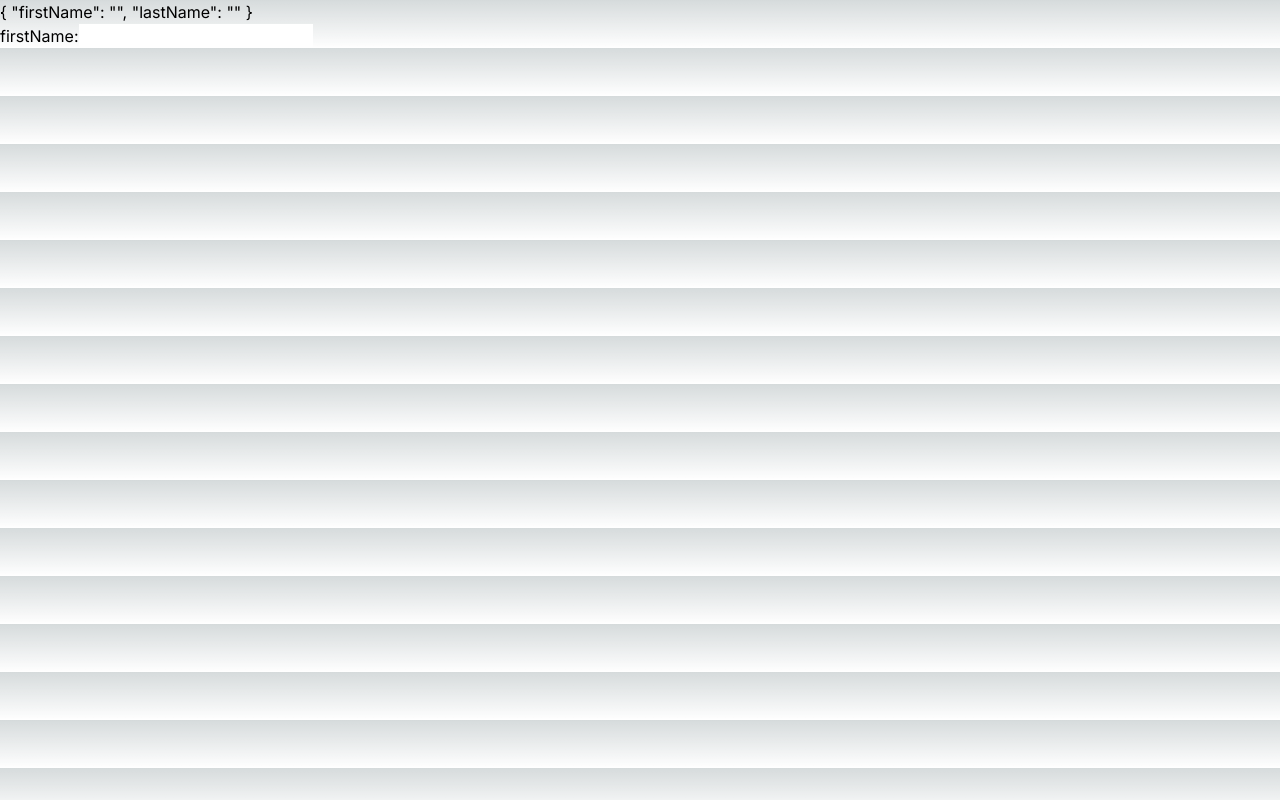
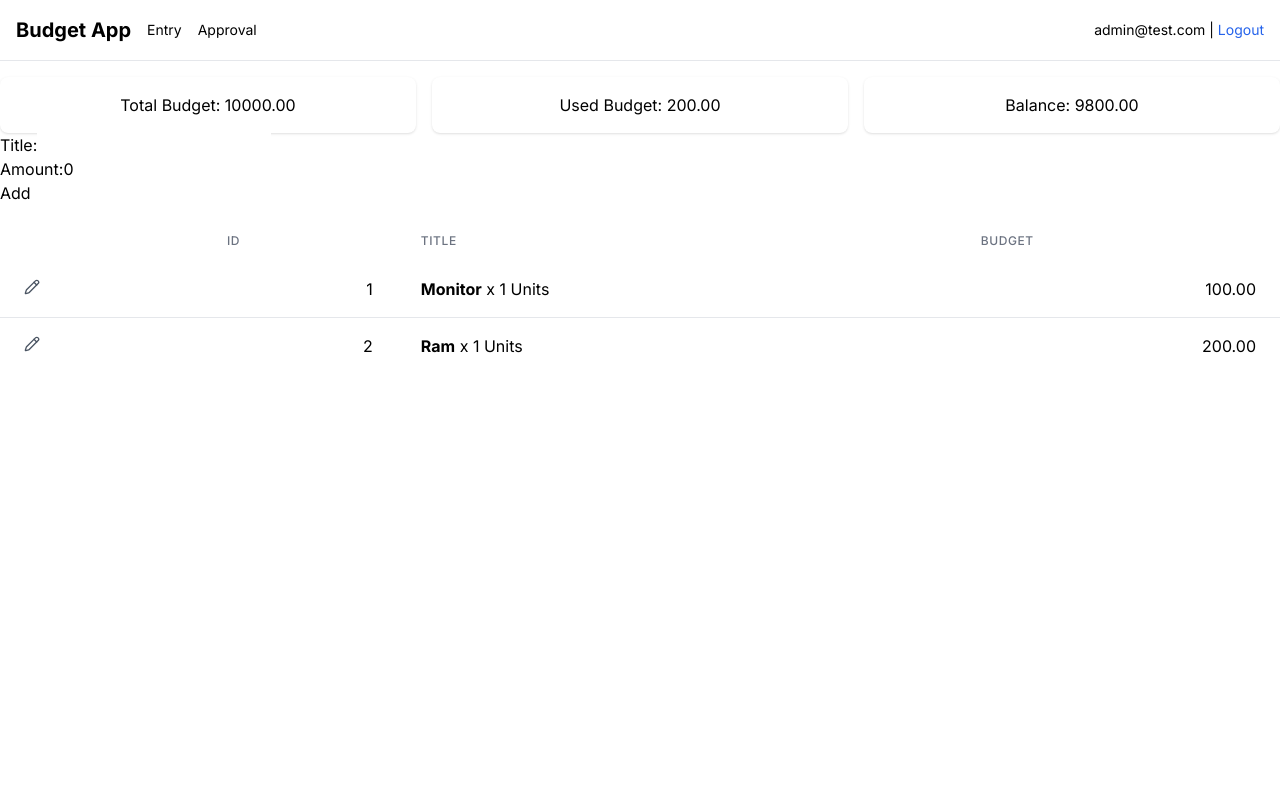
Before and after one commit to looxar/workflow-fe-1, a Next.js app: page / in a window 1280 px wide. Built offline with nearby package versions, Linux system fonts and the light colour scheme.

Commit message:
budget request list and add

```diff
--- a/src/app/globals.css
+++ b/src/app/globals.css
@@ -19,7 +19,7 @@ input {
   }
 } */
 
-body {
+/* body {
   color: rgb(var(--foreground-rgb));
   background: linear-gradient(
       to bottom,
@@ -27,7 +27,7 @@ body {
       rgb(var(--background-end-rgb))
     )
     rgb(var(--background-start-rgb));
-}
+} */
 
 @layer utilities {
   .text-balance {
--- a/src/app/page.tsx
+++ b/src/app/page.tsx
@@ -1,127 +1,54 @@
 "use client";
-// import ComponentProps from "@/components/ComponentProps";
-import EventProps from "@/components/EventProps";
-import ListRender from "@/components/ListRender";
-import TaskList from "@/components/TaskList";
-import ObjectRender from "@/components/ObjectRender";
-import StatePrimitive from "@/components/StatePrimitive";
-import StateObject from "@/components/StateObject";
+
+import { ChangeEvent, FormEvent, useState } from "react";
+import BudgetPanel from "@/components/BudgetPanel";
+import BudgetRequestDataTable from "../components/BudgetRequestDataTable";
+import Header from "@/components/Header";
+import { BudgetRequest } from "@/models/budget-request";
+import FormAddRequest from "@/components/FormAddRequest";
 
 function Home() {
-  const task = {
-    title: "เบิกงบ",
-    amount: 20,
+  const [budgetRequests, setBudgetRequests] = useState<BudgetRequest[]>([
+    {
+      id: 1,
+      title: "Monitor",
+      amount: 100,
+      quantity: 1,
+      status: "PENDING",
+    },
+    {
+      id: 2,
+      title: "Ram",
+      amount: 200,
+      quantity: 1,
+      status: "APPROVED",
+    },
+    // {
+    //   id: 3,
+    //   title: "CPU",
+    //   amount: 300,
+    //   quantity: 1,
+    //   status: "APPROVED",
+    // },
+  ]);
+  const addRequest = (newRequest: BudgetRequest) => {
+    setBudgetRequests([...budgetRequests, newRequest]);
   };
+
   return (
     <div>
-      {/* <StatePrimitive /> */}
-      <StateObject />
-      {/* <ListRender /> */}
-      {/* <TaskList /> */}
-      {/* <ComponentProps />  */}
-      {/* <ObjectRender title={task.title} amount={100} /> */}
-
-      {/* <EventProps /> */}
-      {/* <table className="min-w-full divide-y divide-gray-200">
-        <thead className="bg-gray-50">
-          <tr>
-            <th
-              scope="col"
-              className="px-6 py-3 text-left text-xs font-medium text-gray-500 uppercase tracking-wider"
-            >
-              Image
-            </th>
-            <th
-              scope="col"
-              className="px-6 py-3 text-left text-xs font-medium text-gray-500 uppercase tracking-wider"
-            >
-              Title
-            </th>
-            <th
-              scope="col"
-              className="px-6 py-3 text-left text-xs font-medium text-gray-500 uppercase tracking-wider"
-            >
-              Amount
-            </th>
-            <th
-              scope="col"
-              className="px-6 py-3 text-left text-xs font-medium text-gray-500 uppercase tracking-wider"
-            >
-              Actions
-            </th>
-          </tr>
-        </thead>
-        <Body />
-      </table> */}
+      <Header />
+      <main className="container mx-auto">
+        <div className="mt-4">
+          <BudgetPanel items={budgetRequests} />
+        </div>
+        <FormAddRequest addRequest={addRequest} />
+        <div className="mt-4">
+          <BudgetRequestDataTable items={budgetRequests} />
+        </div>
+      </main>
     </div>
   );
 }
 
-function Body() {
-  return (
-    <tbody className="bg-white divide-y divide-gray-200">
-      <tr>
-        <td className="px-6 py-4 whitespace-nowrap">
-          <div style={{ height: 112, position: "relative" }}>
-            <Image
-              src="https://fakestoreapi.com/img/81QpkIctqPL._AC_SX679_.jpg"
-              fill
-              sizes="12vw"
-              alt="Monitor"
-              style={{ objectFit: "contain" }}
-              priority
-            />
-          </div>
-          <img
-            src="https://fakestoreapi.com/img/81QpkIctqPL._AC_SX679_.jpg"
-            alt="Monitor"
-            className="max-w-full h-28 object-cover rounded"
-          />
-        </td>
-        <td className="px-6 py-4 whitespace-nowrap text-sm font-medium text-gray-900">
-          Monitor
-        </td>
-        <td className="px-6 py-4 whitespace-nowrap text-sm text-gray-500">
-          $2500.00
-        </td>
-        <td className="px-6 py-4 whitespace-nowrap text-sm font-medium">
-          <div className="flex space-x-2">
-            <button className="bg-green-500 text-white px-4 py-2 rounded hover:bg-green-600">
-              Approve
-            </button>
-            <button className="bg-red-500 text-white px-4 py-2 rounded hover:bg-red-600">
-              Reject
-            </button>
-          </div>
-        </td>
-      </tr>
-      <tr>
-        <td className="px-6 py-4 whitespace-nowrap">
-          <img
-            src="https://fakestoreapi.com/img/61U7T1koQqL._AC_SX679_.jpg"
-            alt="Hard Disk/SSD"
-            className="max-w-full h-28 object-cover rounded"
-          />
-        </td>
-        <td className="px-6 py-4 whitespace-nowrap text-sm font-medium text-gray-900">
-          Hard Disk/SSD
-        </td>
-        <td className="px-6 py-4 whitespace-nowrap text-sm text-gray-500">
-          $2000.75
-        </td>
-        <td className="px-6 py-4 whitespace-nowrap text-sm font-medium">
-          <div className="flex space-x-2">
-            <button className="bg-green-500 text-white px-4 py-2 rounded hover:bg-green-600">
-              Approve
-            </button>
-            <button className="bg-red-500 text-white px-4 py-2 rounded hover:bg-red-600">
-              Reject
-            </button>
-          </div>
-        </td>
-      </tr>
-    </tbody>
-  );
-}
-
 export default Home;
--- /dev/null
+++ b/src/components/BudgetPanel.tsx
@@ -0,0 +1,44 @@
+import { formatDecimal } from "@/lib/format-decimal";
+import { BudgetRequest } from "@/models/budget-request";
+
+interface BudgetCardProps {
+  title: string;
+  value: number;
+}
+function BudgetCard({ title, value }: BudgetCardProps) {
+  return (
+    <div className="bg-white p-4 rounded-lg shadow">
+      <p className="text-center">
+        {title}: {formatDecimal(value)}
+      </p>
+    </div>
+  );
+}
+
+interface BudgetPanelProps {
+  items: BudgetRequest[];
+}
+
+function BudgetPanel({ items }: BudgetPanelProps) {
+  const total = 10_000;
+  const usedBudget = items
+    .filter((request) => request.status === "APPROVED")
+    .map((request) => request.amount)
+    .reduce((sum, amount) => sum + amount, 0);
+
+  const budgetData = [
+    { title: "Total Budget", value: total },
+    { title: "Used Budget", value: usedBudget },
+    { title: "Balance", value: total - usedBudget },
+  ];
+
+  return (
+    <div className="grid grid-cols-1 md:grid-cols-2 lg:grid-cols-3 gap-4">
+      {budgetData.map((data) => (
+        <BudgetCard key={data.title} title={data.title} value={data.value} />
+      ))}
+    </div>
+  );
+}
+
+export default BudgetPanel;
--- /dev/null
+++ b/src/components/BudgetRequestDataTable.tsx
@@ -0,0 +1,52 @@
+import { formatDecimal } from "@/lib/format-decimal";
+import { BudgetRequest } from "@/models/budget-request";
+import { Pencil } from "lucide-react";
+
+interface BudgetRequestDataTableProps {
+  items: BudgetRequest[];
+}
+
+function BudgetRequestDataTable({ items }: BudgetRequestDataTableProps) {
+
+  return (
+    <table className="min-w-full bg-white">
+      <thead>
+        <tr className="">
+          <th className="px-6 py-3 text-left text-xs font-medium text-gray-500 uppercase tracking-wider"></th>
+          <th className="px-6 py-3 text-left text-xs font-medium text-gray-500 uppercase tracking-wider">
+            Id
+          </th>
+          <th className="px-6 py-3 text-left text-xs font-medium text-gray-500 uppercase tracking-wider">
+            Title
+          </th>
+          <th className="px-6 py-3 text-left text-xs font-medium text-gray-500 uppercase tracking-wider">
+            Budget
+          </th>
+        </tr>
+      </thead>
+      <tbody className="divide-y divide-gray-200">
+        {items.map((request) => (
+          <tr key={request.id}>
+            <td className="px-6 py-4 whitespace-nowrap">
+              <button className="text-gray-600 hover:text-blue-600">
+                <Pencil className="h-4 w-4" />
+              </button>
+            </td>
+            <td className="px-6 py-4 whitespace-nowrap text-right">
+              {request.id}
+            </td>
+            <td className="px-6 py-4 whitespace-nowrap">
+              <span className="font-bold">{request.title}</span> x{" "}
+              {request.quantity} Units
+            </td>
+            <td className="px-6 py-4 whitespace-nowrap text-right">
+              {formatDecimal(request.amount)}
+            </td>
+          </tr>
+        ))}
+      </tbody>
+    </table>
+  );
+}
+
+export default BudgetRequestDataTable;
--- /dev/null
+++ b/src/components/FormAddRequest.tsx
@@ -0,0 +1,60 @@
+import { BudgetRequest } from "@/models/budget-request";
+import { ChangeEvent, FormEvent, useState } from "react";
+
+interface FormAddRequestProps {
+  addRequest(request: BudgetRequest): void;
+}
+
+let nextId = 3;
+
+function FormAddRequest({ addRequest }: FormAddRequestProps) {
+  const [newRequest, setNewRequest] = useState<BudgetRequest>({
+    id: 0,
+    title: "",
+    amount: 0,
+    quantity: 1,
+    status: "APPROVED",
+  });
+
+  const updateField = (event: ChangeEvent<HTMLInputElement>) => {
+    const value =
+      event.target.type === "number"
+        ? Number(event.target.value)
+        : event.target.value;
+    setNewRequest({
+      ...newRequest,
+      [event.target.name]: value,
+    });
+  };
+
+  const handleSubmit = (event: FormEvent<HTMLFormElement>) => {
+    event.preventDefault();
+    addRequest({
+      id: nextId++,
+      title: newRequest.title,
+      amount: newRequest.amount,
+      quantity: 1,
+      status: "APPROVED",
+    });
+  };
+  return (
+    <form onSubmit={handleSubmit}>
+      <div>
+        Title:
+        <input name="title" value={newRequest.title} onChange={updateField} />
+      </div>
+      <div>
+        Amount:
+        <input
+          name="amount"
+          type="number"
+          value={newRequest.amount}
+          onChange={updateField}
+        />
+      </div>
+      <button>Add</button>
+    </form>
+  );
+}
+
+export default FormAddRequest;
--- /dev/null
+++ b/src/components/Header.tsx
@@ -0,0 +1,29 @@
+import Link from "next/link";
+
+function Header() {
+  return (
+    <header className="bg-white border-b">
+      <div className="container mx-auto px-4 py-4 flex items-center justify-between">
+        <nav className="flex items-center space-x-4">
+          <Link href="/" className="text-xl font-bold">
+            Budget App
+          </Link>
+          <Link href="/entry" className="text-sm">
+            Entry
+          </Link>
+          <Link href="/approval" className="text-sm">
+            Approval
+          </Link>
+        </nav>
+        <div className="text-sm">
+          admin@test.com |{" "}
+          <Link href="/logout" className="text-blue-600 hover:underline">
+            Logout
+          </Link>
+        </div>
+      </div>
+    </header>
+  );
+}
+
+export default Header;
--- /dev/null
+++ b/src/lib/format-decimal.ts
@@ -0,0 +1,3 @@
+export function formatDecimal(value: number): string {
+  return value.toFixed(2);
+}
--- /dev/null
+++ b/src/models/budget-request.ts
@@ -0,0 +1,7 @@
+export interface BudgetRequest {
+  id: number;
+  title: string;
+  quantity: number;
+  amount: number;
+  status: "PENDING" | "APPROVED" | "REJECTED";
+}
```
